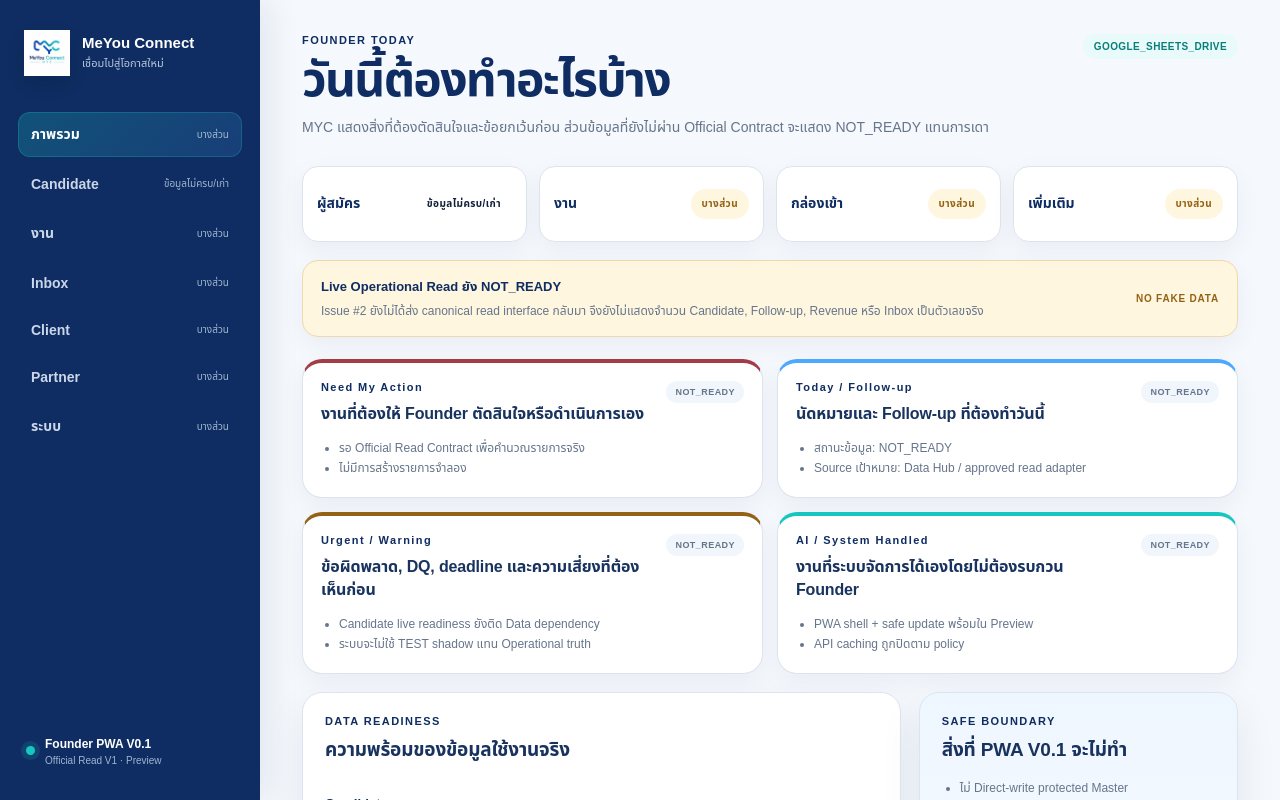
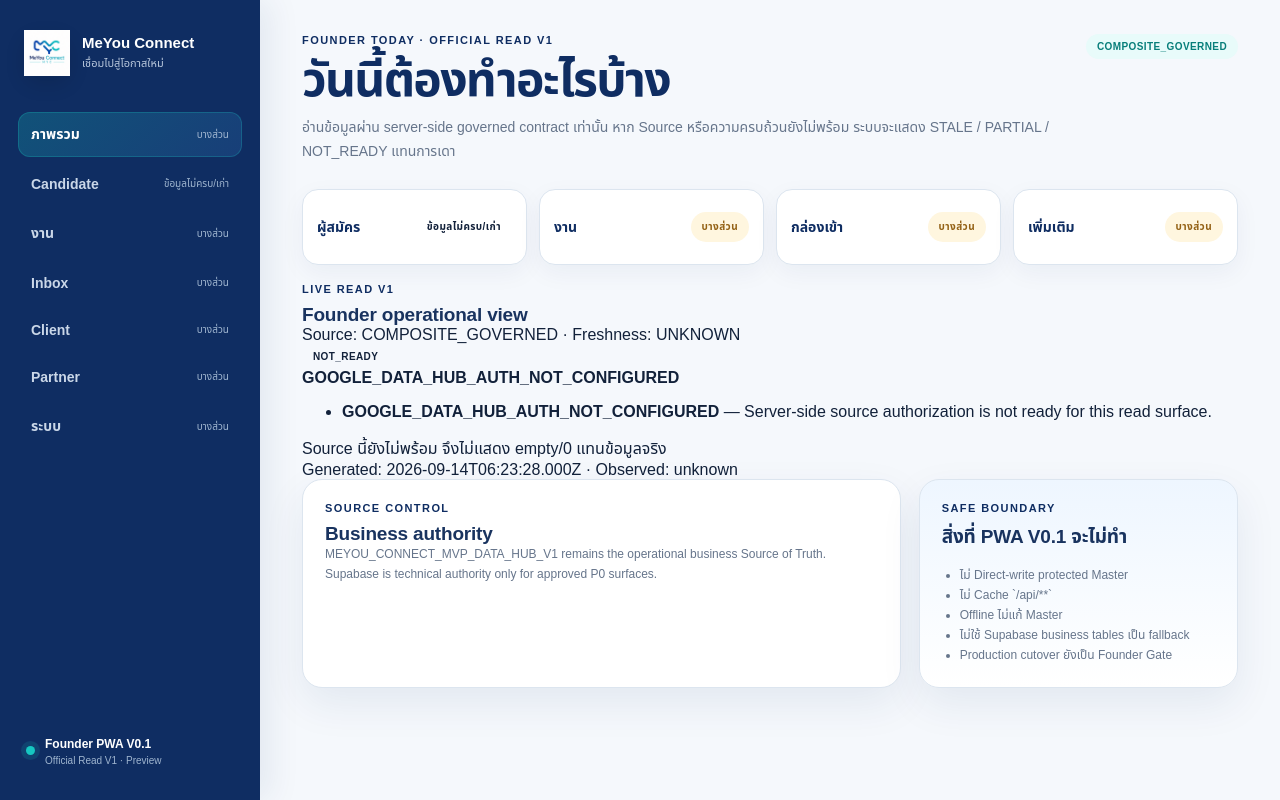
Before and after one commit to jompol-srisaman/MeYou-Connect, a Next.js app: page / in a window 1280 px wide. Shown: the top 800 px of the page. Built offline with nearby package versions, Linux system fonts and the light colour scheme.

Commit message:
feat(read): bind Founder Today to Official Read V1

```diff
--- a/app/page.tsx
+++ b/app/page.tsx
@@ -1,33 +1,7 @@
 import Link from "next/link";
 import { AppShell, ReadinessBadge, SourcePill } from "@/components/app-shell";
+import { LiveReadPanel } from "@/components/live-read-panel";
 import { canonicalSystem, modules } from "@/lib/phase0";
-
-const founderLanes = [
-  {
-    title: "Need My Action",
-    tone: "danger",
-    description: "งานที่ต้องให้ Founder ตัดสินใจหรือดำเนินการเอง",
-    items: ["รอ Official Read Contract เพื่อคำนวณรายการจริง", "ไม่มีการสร้างรายการจำลอง"],
-  },
-  {
-    title: "Today / Follow-up",
-    tone: "brand",
-    description: "นัดหมายและ Follow-up ที่ต้องทำวันนี้",
-    items: ["สถานะข้อมูล: NOT_READY", "Source เป้าหมาย: Data Hub / approved read adapter"],
-  },
-  {
-    title: "Urgent / Warning",
-    tone: "warning",
-    description: "ข้อผิดพลาด, DQ, deadline และความเสี่ยงที่ต้องเห็นก่อน",
-    items: ["Candidate live readiness ยังติด Data dependency", "ระบบจะไม่ใช้ TEST shadow แทน Operational truth"],
-  },
-  {
-    title: "AI / System Handled",
-    tone: "success",
-    description: "งานที่ระบบจัดการได้เองโดยไม่ต้องรบกวน Founder",
-    items: ["PWA shell + safe update พร้อมใน Preview", "API caching ถูกปิดตาม policy"],
-  },
-] as const;
 
 const quickLinks = [
   ["ผู้สมัคร", "/candidates", modules.candidates.readiness],
@@ -41,75 +15,31 @@ export default function FounderDashboard() {
     <AppShell active="dashboard">
       <header className="page-header founder-header">
         <div>
-          <p className="eyebrow">FOUNDER TODAY</p>
+          <p className="eyebrow">FOUNDER TODAY · OFFICIAL READ V1</p>
           <h1>วันนี้ต้องทำอะไรบ้าง</h1>
           <p className="page-subtitle">
-            MYC แสดงสิ่งที่ต้องตัดสินใจและข้อยกเว้นก่อน ส่วนข้อมูลที่ยังไม่ผ่าน Official Contract จะแสดง NOT_READY แทนการเดา
+            อ่านข้อมูลผ่าน server-side governed contract เท่านั้น หาก Source หรือความครบถ้วนยังไม่พร้อม ระบบจะแสดง STALE / PARTIAL / NOT_READY แทนการเดา
           </p>
         </div>
-        <SourcePill>{canonicalSystem.operationalSource.kind}</SourcePill>
+        <SourcePill>COMPOSITE_GOVERNED</SourcePill>
       </header>
 
       <section className="quick-grid" aria-label="ทางลัดหลัก">
         {quickLinks.map(([label, href, readiness]) => (
           <Link className="quick-link" href={href} key={href}>
-            <strong>{label}</strong>
-            <ReadinessBadge readiness={readiness} />
+            <strong>{label}</strong><ReadinessBadge readiness={readiness} />
           </Link>
         ))}
       </section>
 
-      <section className="notice notice-warning">
-        <div>
-          <strong>Live Operational Read ยัง NOT_READY</strong>
-          <p>
-            Issue #2 ยังไม่ได้ส่ง canonical read interface กลับมา จึงยังไม่แสดงจำนวน Candidate, Follow-up, Revenue หรือ Inbox เป็นตัวเลขจริง
-          </p>
-        </div>
-        <span>NO FAKE DATA</span>
-      </section>
-
-      <section className="founder-lane-grid" aria-label="Founder work lanes">
-        {founderLanes.map((lane) => (
-          <article className={`action-lane action-lane-${lane.tone}`} key={lane.title}>
-            <div className="action-lane-head">
-              <div>
-                <p className="eyebrow">{lane.title}</p>
-                <h2>{lane.description}</h2>
-              </div>
-              <span className="state-chip">NOT_READY</span>
-            </div>
-            <ul className="compact-list">
-              {lane.items.map((item) => <li key={item}>{item}</li>)}
-            </ul>
-          </article>
-        ))}
-      </section>
+      <LiveReadPanel endpoint="/api/v1/read/founder/today" kind="founder" title="Founder operational view" />
 
       <section className="two-column home-lower-grid">
         <div className="panel">
-          <div className="panel-head">
-            <div>
-              <p className="eyebrow">DATA READINESS</p>
-              <h2>ความพร้อมของข้อมูลใช้งานจริง</h2>
-            </div>
-          </div>
-          <div className="module-list">
-            {["candidates", "jobs", "inbox", "clients", "partners", "system"].map((key) => {
-              const item = modules[key as keyof typeof modules];
-              return (
-                <div className="module-row" key={key}>
-                  <div>
-                    <strong>{item.shortLabel}</strong>
-                    <p>{item.summary}</p>
-                  </div>
-                  <ReadinessBadge readiness={item.readiness} />
-                </div>
-              );
-            })}
-          </div>
+          <p className="eyebrow">SOURCE CONTROL</p>
+          <h2>Business authority</h2>
+          <p className="safe-note">{canonicalSystem.operationalSource.name} remains the operational business Source of Truth. Supabase is technical authority only for approved P0 surfaces.</p>
         </div>
-
         <div className="panel safe-boundary-panel">
           <p className="eyebrow">SAFE BOUNDARY</p>
           <h2>สิ่งที่ PWA V0.1 จะไม่ทำ</h2>
@@ -117,7 +47,7 @@ export default function FounderDashboard() {
             <li>ไม่ Direct-write protected Master</li>
             <li>ไม่ Cache `/api/**`</li>
             <li>Offline ไม่แก้ Master</li>
-            <li>ไม่ใช้ Supabase TEST shadow เป็นข้อมูลธุรกิจจริง</li>
+            <li>ไม่ใช้ Supabase business tables เป็น fallback</li>
             <li>Production cutover ยังเป็น Founder Gate</li>
           </ul>
         </div>
```
